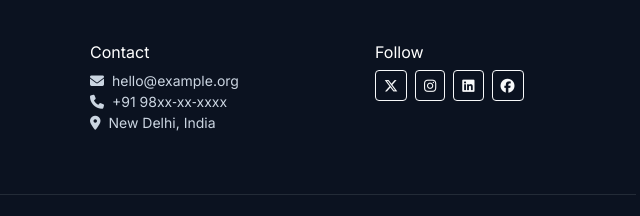
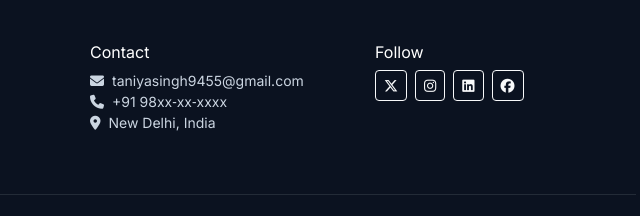
Before and after one commit to Rishabh0770/taniya-singh-ngo, a plain HTML site: page index.html in a window 1280 px wide. Shown: the part 3086-3302 px from the top of the page, 562-1202 px from the left. Drawn offline with nearby package versions, Linux system fonts and the light colour scheme.

Commit message:
Update index.html

```diff
--- a/index.html
+++ b/index.html
@@ -443,7 +443,7 @@
         <div class="col-md-6 col-lg-3">
           <h6 class="text-white">Contact</h6>
           <ul class="list-unstyled small">
-            <li><i class="fa-solid fa-envelope me-2"></i>hello@example.org</li>
+            <li><i class="fa-solid fa-envelope me-2"></i>taniyasingh9455@gmail.com</li>
             <li><i class="fa-solid fa-phone me-2"></i>+91 98xx‑xx‑xxxx</li>
             <li><i class="fa-solid fa-location-dot me-2"></i>New Delhi, India</li>
           </ul>
```
